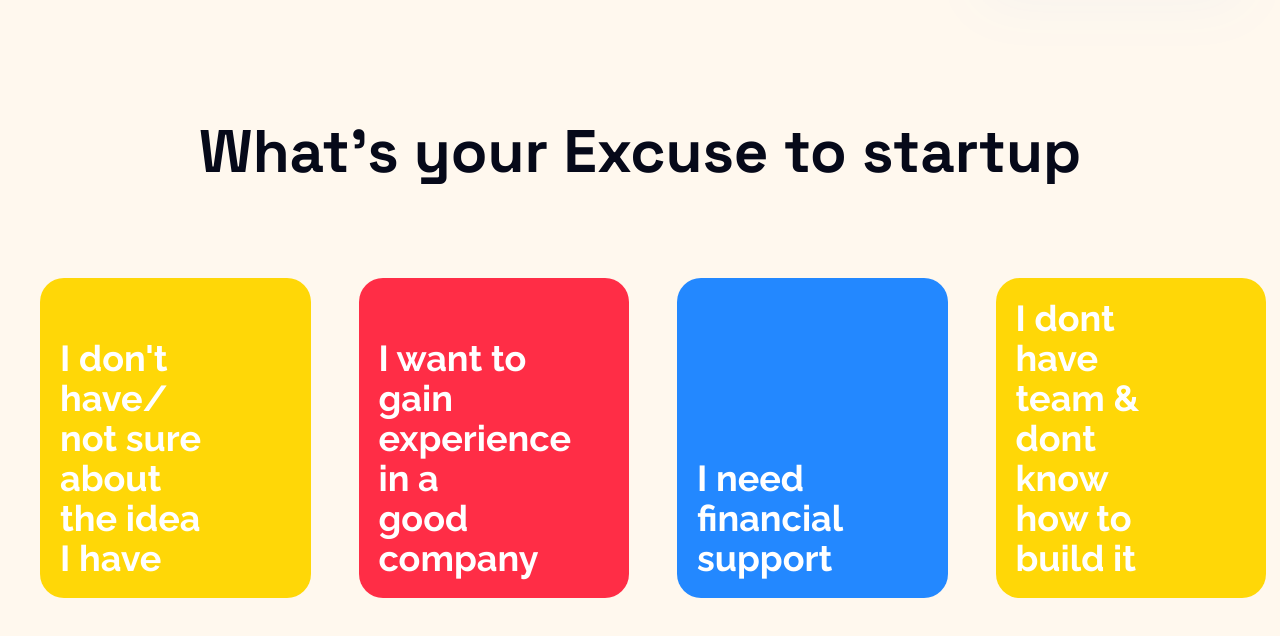
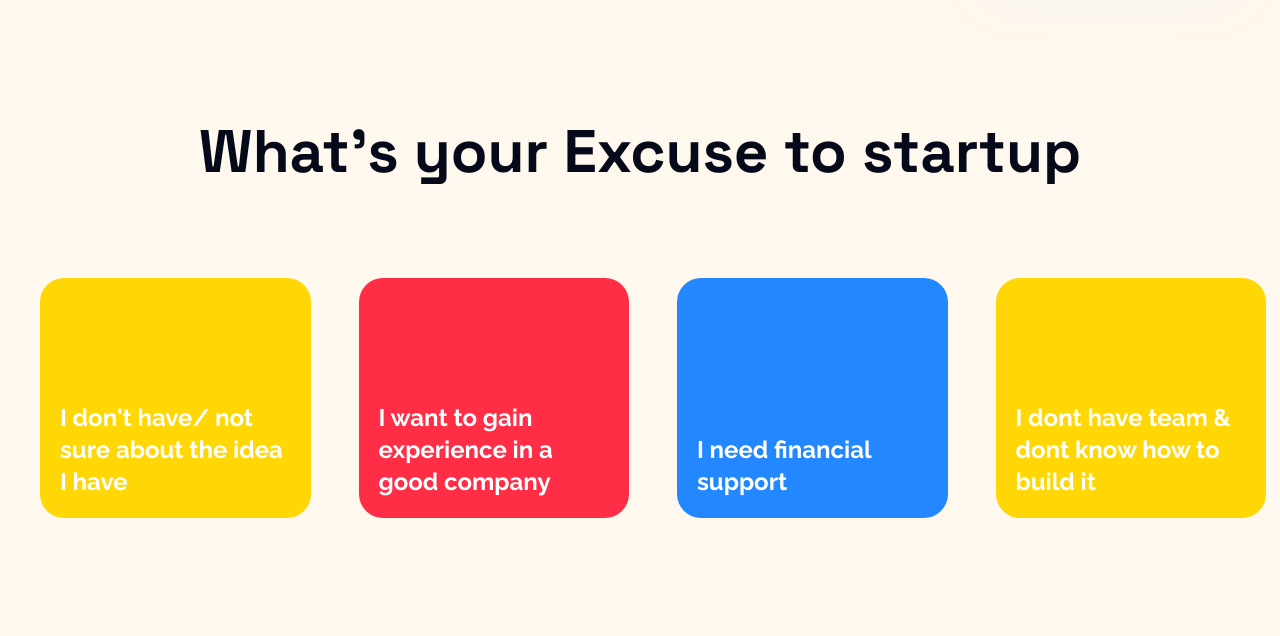
Before and after one commit to analyst-pvl/PVL-Website, a Next.js app: page / in a window 1280 px wide. Shown: the part 4786-5422 px from the top of the page. Built offline with nearby package versions, Linux system fonts and the light colour scheme.

Commit message:
bug fixes

```diff
--- a/src/Components/Homepage/Blogs.js
+++ b/src/Components/Homepage/Blogs.js
@@ -1,5 +1,5 @@
 import Image from "next/image";
-import React, { useEffect, useRef, useState } from "react";
+import React, { useEffect, useState } from "react";
 import { useInView } from "react-intersection-observer";
 
 const Card = (props) => {
--- a/src/Components/Homepage/Excuse.js
+++ b/src/Components/Homepage/Excuse.js
@@ -2,8 +2,10 @@ import React from "react";
 
 const Card = (props) => {
   return (
-    <div className={`${props.className} flex-1 h-60 lg:h-80 rounded-3xl p-5 flex items-end`}>
-      <h3 className="font-[Raleway] font-extrabold text-2xl sm:text-3xl lg:text-4xl text-white lg:w-4/6">
+    <div
+      className={`${props.className} flex-1 h-60 rounded-3xl p-5 flex items-end`}
+    >
+      <h3 className="font-[Raleway] font-extrabold text-2xl text-white">
         {props.heading}
       </h3>
     </div>
@@ -18,7 +20,7 @@ const Excuse = () => {
           What&apos;s your Excuse to startup
         </h2>
         <div className="overflow-x-scroll pb-10 lg:mt-24 mt-16 -mx-5 lg:-mx-10">
-          <div className="w-[1800px] lg:w-[2500px] flex gap-x-12 ml-5 lg:ml-10">
+          <div className="w-[2500px] flex gap-x-12 ml-5 lg:ml-10">
             <Card
               className="bg-[#FFD707]"
               heading="I don't have/ not sure about the idea I have"
@@ -27,10 +29,7 @@ const Excuse = () => {
               className="bg-[#FF2D46]"
               heading="I want to gain experience in a good company"
             />
-            <Card
-              className="bg-[#2388FF]"
-              heading="I need financial support"
-            />
+            <Card className="bg-[#2388FF]" heading="I need financial support" />
             <Card
               className="bg-[#FFD707]"
               heading="I dont have team & dont know how to build it"
@@ -39,10 +38,7 @@ const Excuse = () => {
               className="bg-[#FF2D46]"
               heading="I have loans/ bill to pay"
             />
-            <Card
-              className="bg-[#2388FF]"
-              heading="I have to do my masters"
-            />
+            <Card className="bg-[#2388FF]" heading="I have to do my masters" />
             <Card
               className="bg-[#2388FF]"
               heading="I don't want my academics to be affected"
--- a/src/Components/VentureStudio/Hero.js
+++ b/src/Components/VentureStudio/Hero.js
@@ -21,8 +21,8 @@ const Hero = () => {
           >
             Get Started
           </button>
-          <h4 className="font-bold text-4xl lg:text-1xl text-center lg:text-left">
-          <br /><br />Discover projects : Build it with PVL
+          <h4 className="font-bold text-2xl lg:text-4xl text-center lg:text-left mt-5 lg:mt-14">
+            Discover projects : Build it with PVL
           </h4>
         </div>
         <Image
--- a/src/Components/VentureStudio/Process.js
+++ b/src/Components/VentureStudio/Process.js
@@ -57,13 +57,12 @@ const Process = () => {
             step="03"
             heading="Get your career a 10x jump"
             parah="Sell your project, convert in to startup or just cash-in the prize money and move on with your life"
-            border
           />
-         /* <ProcessDiv
+          {/* <ProcessDiv
             step="04"
             heading="Exit & Iterate"
             parah="Generate value in 1 of 3 ways with your project: Get Acquired and Paid by Us; Create your Startup; Go for External Funding"
-          /> */
+          />  */}
         </div>
       </div>
     </div>
--- a/src/Components/VentureStudio/Provide.js
+++ b/src/Components/VentureStudio/Provide.js
@@ -46,8 +46,8 @@ const Provide = () => {
             <HandHolding />
           </Card>
         </div>
-        <h5 className="text-[#060919] text-5xl lg:text-3xl font-bold text-center">
-          <br /> <br />Driven to complete your project, without anxiety on commitments/risks
+        <h5 className="text-[#060919] text-5xl lg:text-3xl font-bold text-center mt-14">
+          Driven to complete your project, without anxiety on commitments/risks
         </h5>
       </div>
     </div>
```
